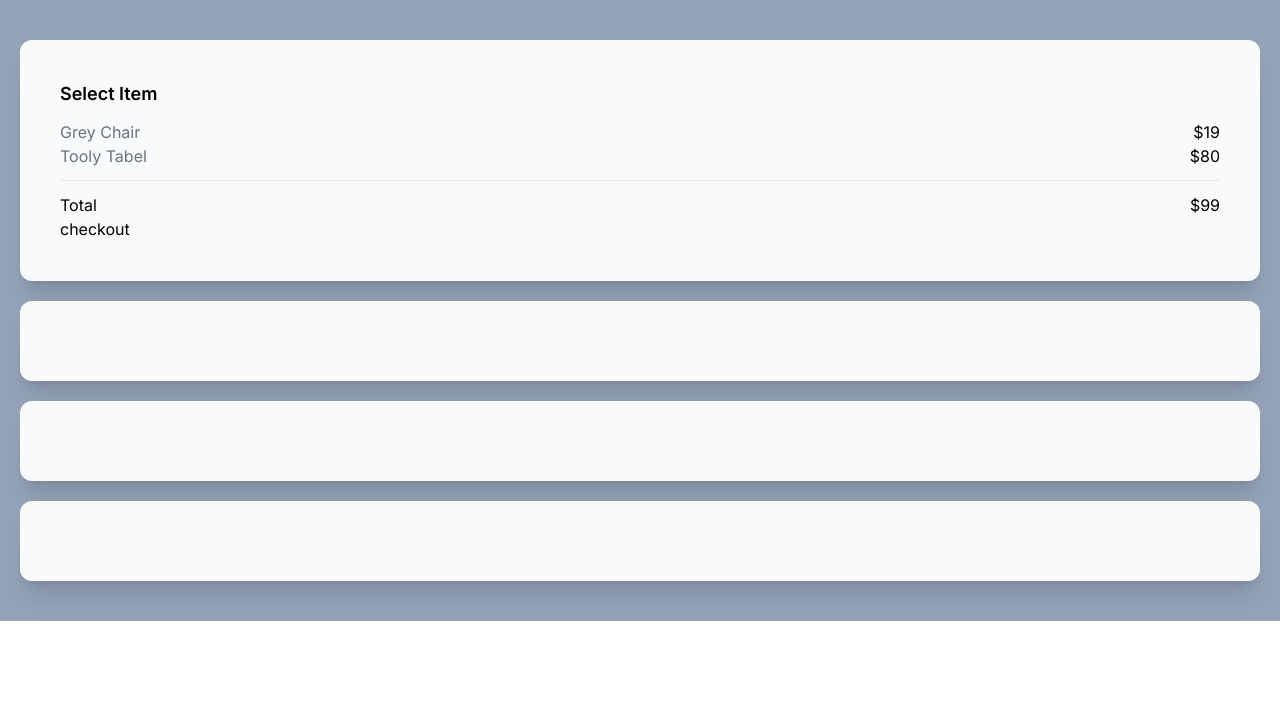
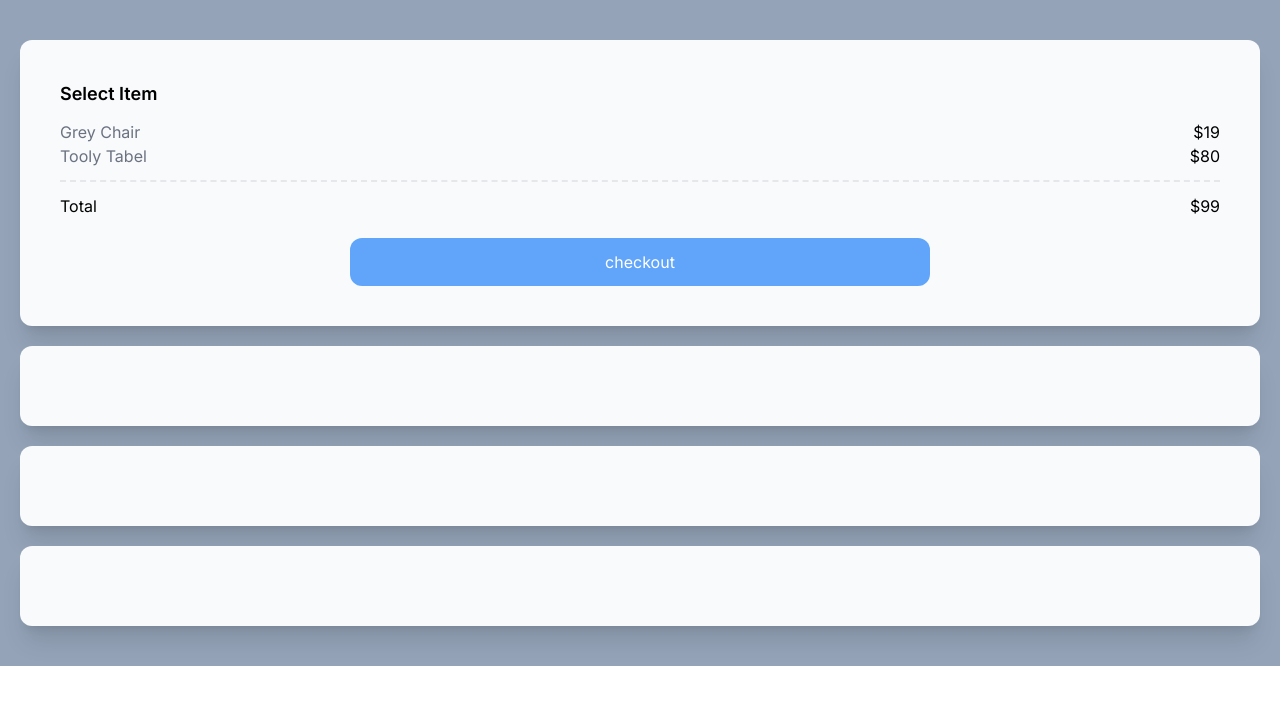
Before and after one commit to beom-jun-kim/tailwindCSS-study, a Next.js app: page / in a window 1280 px wide. Shown: the top 704 px of the page. Built offline with nearby package versions, Linux system fonts and the light colour scheme.

Commit message:
tailwind css 연습

```diff
--- a/app/page.tsx
+++ b/app/page.tsx
@@ -5,7 +5,7 @@ export default function Home() {
     <div className="bg-slate-400 py-10 px-5 grid gap-5">
       <div className="bg-slate-50 p-10 rounded-xl shadow-xl">
         <span className="font-semibold text-lg">Select Item</span>
-        <div className="border-b pb-3 my-3">
+        <div className="border-b-2 border-dashed pb-3 my-3">
           <div className="flex justify-between">
             <span className="text-gray-500">Grey Chair</span>
             <span>$19</span>
@@ -15,11 +15,11 @@ export default function Home() {
             <span>$80</span>
           </div>
         </div>
-        <div className="flex justify-between">
+        <div className="flex justify-between mb-5">
           <span>Total</span>
           <span>$99</span>
         </div>
-        <div className="">checkout</div>
+        <div className="bg-blue-400 text-white p-3 text-center rounded-xl w-1/2 mx-auto">checkout</div>
       </div>
       <div className="bg-slate-50 p-10 rounded-xl shadow-xl"></div>
       <div className="bg-slate-50 p-10 rounded-xl shadow-xl"></div>
```
